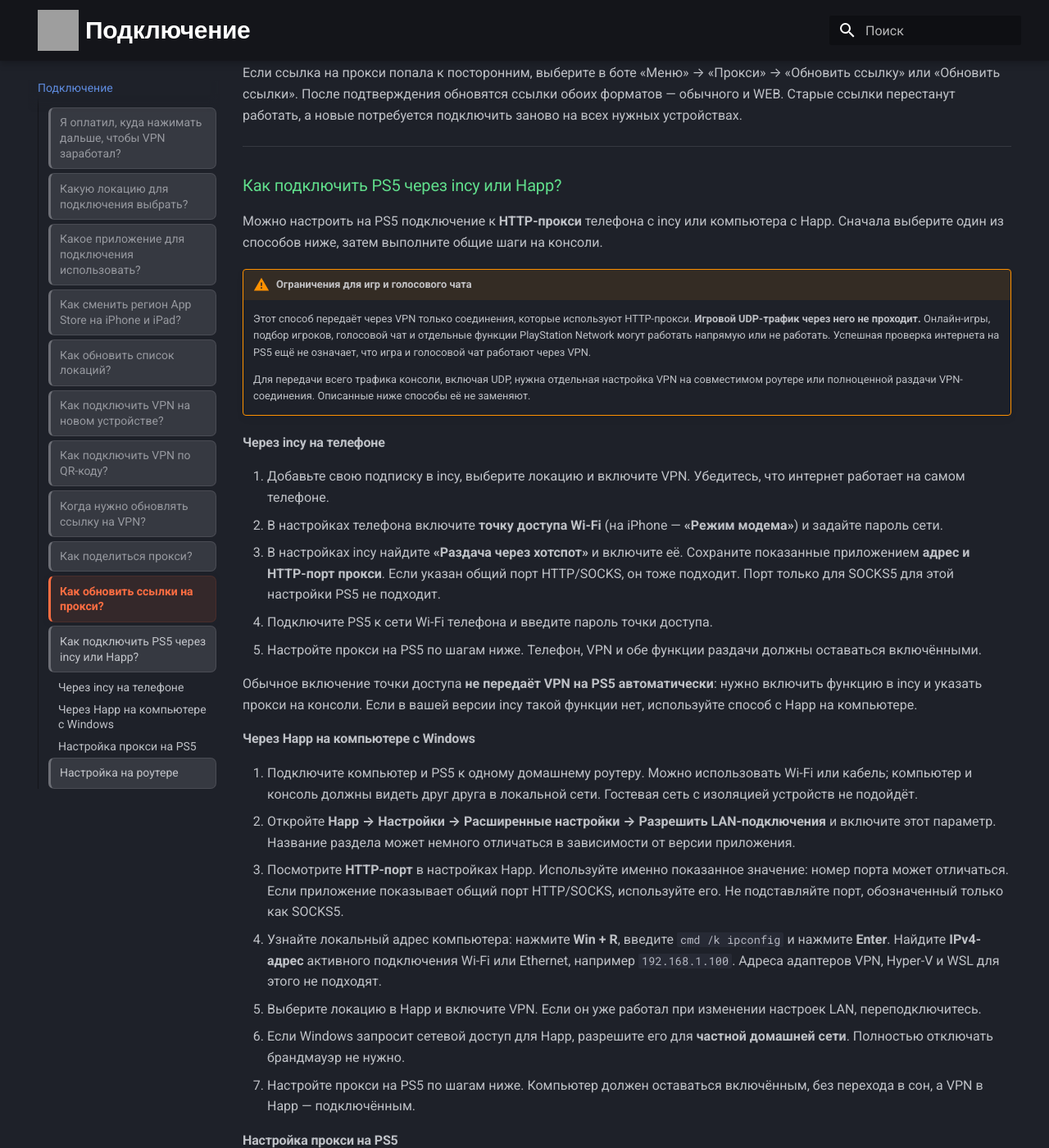
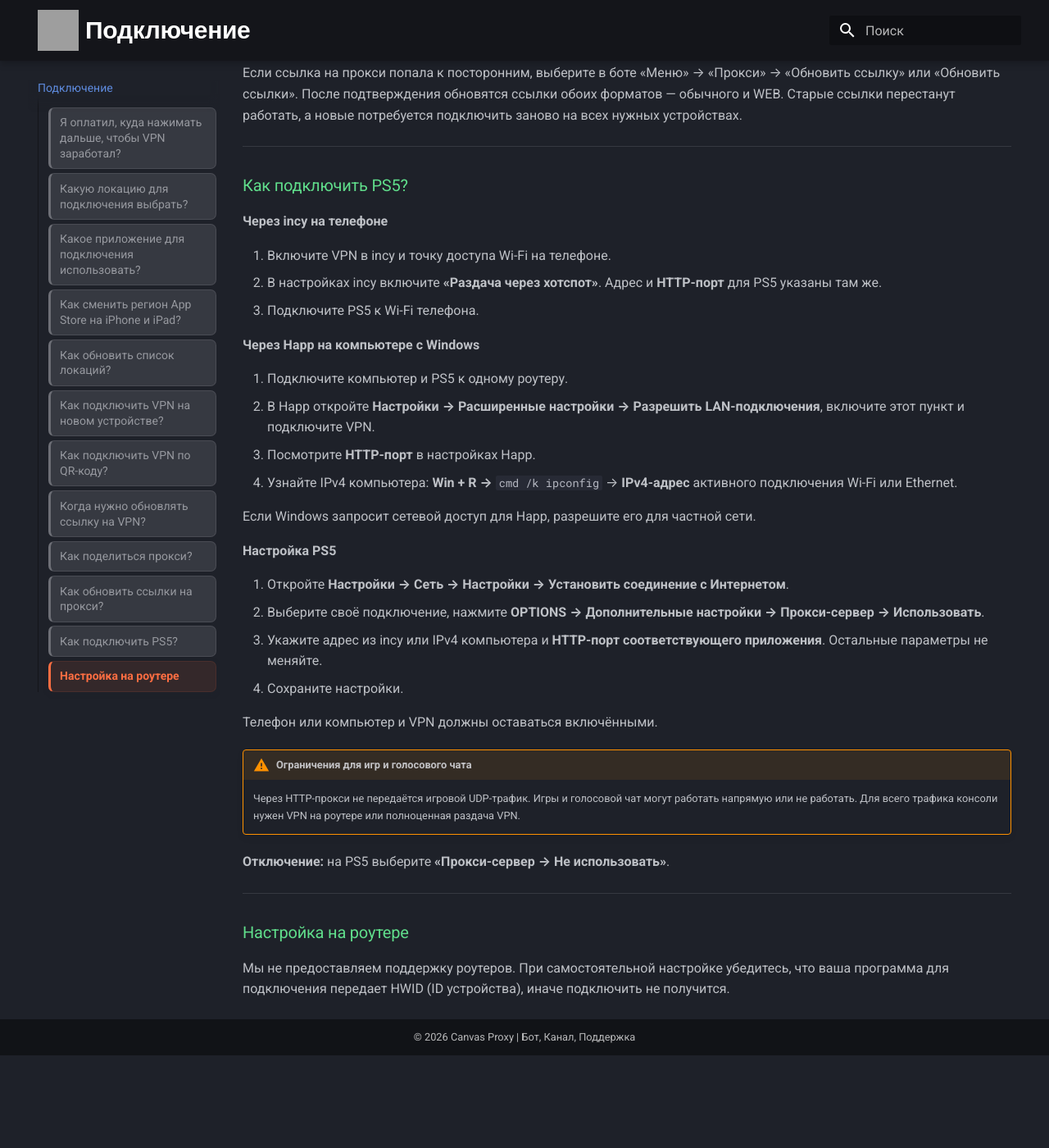
Before and after one commit to CanvasProxy/wiki, an MkDocs documentation site: the page built from docs/connection.md, in a window 1280 px wide and 1400 px high, scrolled down 3445 px. Shown: the whole window at 82% size. Built offline with MkDocs 1.6.1 and Material for MkDocs 9.7.7, drawn with Linux system fonts in a browser that asks for light colours; after the commit the page ends 4732 px from its top, so only the background shows below that; some of the changed text lies outside the part shown; grey boxes are pictures that could not be loaded.

Commit message:
docs: shorten PS5 setup and simplify navigation

```diff
--- a/docs/connection.md
+++ b/docs/connection.md
@@ -150,64 +150,37 @@
 
 ---
 
-### Как подключить PS5 через incy или Happ? {: #ps5 }
+### Как подключить PS5? {: #ps5 }
 
-Можно настроить на PS5 подключение к **HTTP-прокси** телефона с incy или компьютера с Happ.
-Сначала выберите один из способов ниже, затем выполните общие шаги на консоли.
+**Через incy на телефоне**
+
+1. Включите VPN в incy и точку доступа Wi-Fi на телефоне.
+2. В настройках incy включите **«Раздача через хотспот»**. Адрес и **HTTP-порт** для PS5 указаны там же.
+3. Подключите PS5 к Wi-Fi телефона.
+
+**Через Happ на компьютере с Windows**
+
+1. Подключите компьютер и PS5 к одному роутеру.
+2. В Happ откройте **Настройки → Расширенные настройки → Разрешить LAN-подключения**, включите этот пункт и подключите VPN.
+3. Посмотрите **HTTP-порт** в настройках Happ.
+4. Узнайте IPv4 компьютера: **Win + R →** `cmd /k ipconfig` → **IPv4-адрес** активного подключения Wi-Fi или Ethernet.
+
+Если Windows запросит сетевой доступ для Happ, разрешите его для частной сети.
+
+**Настройка PS5**
+
+1. Откройте **Настройки → Сеть → Настройки → Установить соединение с Интернетом**.
+2. Выберите своё подключение, нажмите **OPTIONS → Дополнительные настройки → Прокси-сервер → Использовать**.
+3. Укажите адрес из incy или IPv4 компьютера и **HTTP-порт соответствующего приложения**. Остальные параметры не меняйте.
+4. Сохраните настройки.
+
+Телефон или компьютер и VPN должны оставаться включёнными.
 
 !!! warning "Ограничения для игр и голосового чата"
-    Этот способ передаёт через VPN только соединения, которые используют HTTP-прокси. **Игровой UDP-трафик через него не проходит.**
-    Онлайн-игры, подбор игроков, голосовой чат и отдельные функции PlayStation Network могут работать напрямую или не работать.
-    Успешная проверка интернета на PS5 ещё не означает, что игра и голосовой чат работают через VPN.
+    Через HTTP-прокси не передаётся игровой UDP-трафик. Игры и голосовой чат могут работать напрямую или не работать.
+    Для всего трафика консоли нужен VPN на роутере или полноценная раздача VPN.
 
-    Для передачи всего трафика консоли, включая UDP, нужна отдельная настройка VPN на совместимом роутере
-    или полноценной раздачи VPN-соединения. Описанные ниже способы её не заменяют.
-
-#### Через incy на телефоне
-
-1. Добавьте свою подписку в incy, выберите локацию и включите VPN. Убедитесь, что интернет работает на самом телефоне.
-2. В настройках телефона включите **точку доступа Wi-Fi** (на iPhone — **«Режим модема»**) и задайте пароль сети.
-3. В настройках incy найдите **«Раздача через хотспот»** и включите её. Сохраните показанные приложением **адрес и HTTP-порт прокси**.
-   Если указан общий порт HTTP/SOCKS, он тоже подходит. Порт только для SOCKS5 для этой настройки PS5 не подходит.
-4. Подключите PS5 к сети Wi-Fi телефона и введите пароль точки доступа.
-5. Настройте прокси на PS5 по шагам ниже. Телефон, VPN и обе функции раздачи должны оставаться включёнными.
-
-Обычное включение точки доступа **не передаёт VPN на PS5 автоматически**: нужно включить функцию в incy и указать прокси на консоли.
-Если в вашей версии incy такой функции нет, используйте способ с Happ на компьютере.
-
-#### Через Happ на компьютере с Windows
-
-1. Подключите компьютер и PS5 к одному домашнему роутеру. Можно использовать Wi-Fi или кабель; компьютер и консоль
-   должны видеть друг друга в локальной сети. Гостевая сеть с изоляцией устройств не подойдёт.
-2. Откройте **Happ → Настройки → Расширенные настройки → Разрешить LAN-подключения** и включите этот параметр.
-   Название раздела может немного отличаться в зависимости от версии приложения.
-3. Посмотрите **HTTP-порт** в настройках Happ. Используйте именно показанное значение: номер порта может отличаться.
-   Если приложение показывает общий порт HTTP/SOCKS, используйте его. Не подставляйте порт, обозначенный только как SOCKS5.
-4. Узнайте локальный адрес компьютера: нажмите **Win + R**, введите `cmd /k ipconfig` и нажмите **Enter**.
-   Найдите **IPv4-адрес** активного подключения Wi-Fi или Ethernet, например `192.168.1.100`.
-   Адреса адаптеров VPN, Hyper-V и WSL для этого не подходят.
-5. Выберите локацию в Happ и включите VPN. Если он уже работал при изменении настроек LAN, переподключитесь.
-6. Если Windows запросит сетевой доступ для Happ, разрешите его для **частной домашней сети**. Полностью отключать брандмауэр не нужно.
-7. Настройте прокси на PS5 по шагам ниже. Компьютер должен оставаться включённым, без перехода в сон, а VPN в Happ — подключённым.
-
-#### Настройка прокси на PS5
-
-1. Откройте **Настройки → Сеть → Настройки → Установить соединение с Интернетом**.
-2. Выделите подключённую сеть Wi-Fi или проводное подключение, нажмите кнопку **OPTIONS** на контроллере и откройте **«Дополнительные настройки»**.
-3. В пункте **«Прокси-сервер»** выберите **«Использовать»**.
-4. Введите **адрес телефона из incy** или **локальный IPv4 компьютера**, а затем соответствующий **HTTP-порт из приложения**.
-   Нужен адрес устройства в вашей локальной сети, а не внешний IP VPN-сервера и не `127.0.0.1`.
-5. Остальные параметры оставьте без изменений. Если вы настраиваете новое обычное домашнее подключение, оставьте IP-адрес, DNS и MTU автоматическими.
-6. Сохраните настройки и запустите **проверку соединения с Интернетом**. Затем отдельно проверьте нужную игру и голосовой чат с учётом ограничений выше.
-
-Если соединение не устанавливается, проверьте адрес, HTTP-порт, включённый VPN и доступность устройств друг для друга.
-После переподключения к сети адрес телефона или компьютера может измениться — тогда обновите его в настройках PS5.
-Если нужна помощь, пришлите в поддержку текст ошибки PS5 и скриншот настроек прокси, скрыв персональную ссылку и QR-код подписки.
-
-**Как отменить настройку:** на PS5 выберите **«Прокси-сервер → Не использовать»**.
-
-Справка разработчиков: [подключения из локальной сети в Happ](https://www.happ.su/main/ru/faq/local-network-connections),
-[возможности incy](https://incy.cc/#features), [сетевые настройки PS5](https://www.playstation.com/ru-ru/support/connectivity/internet-connect-playstation/).
+**Отключение:** на PS5 выберите **«Прокси-сервер → Не использовать»**.
 
 ---
 
```
